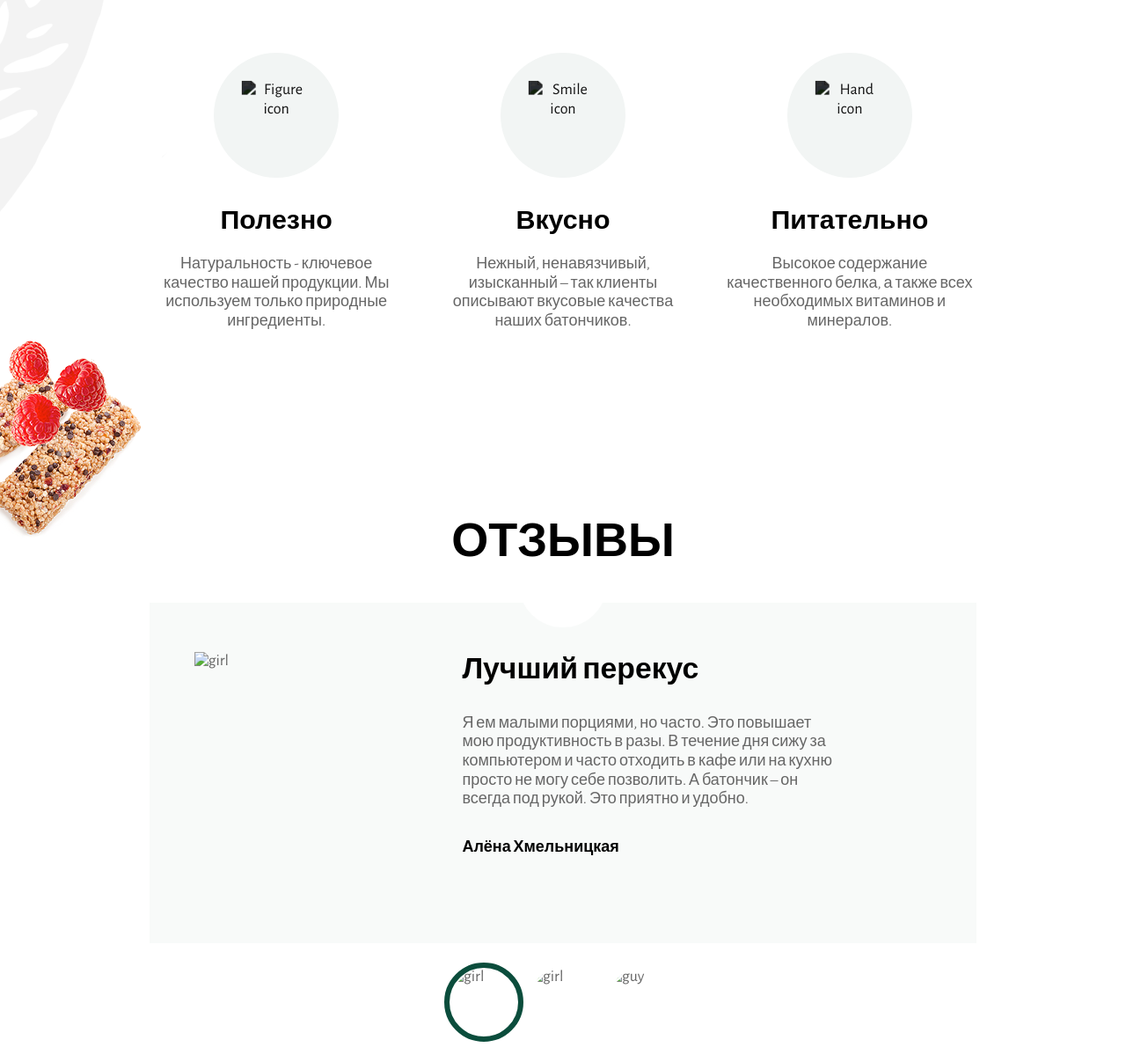
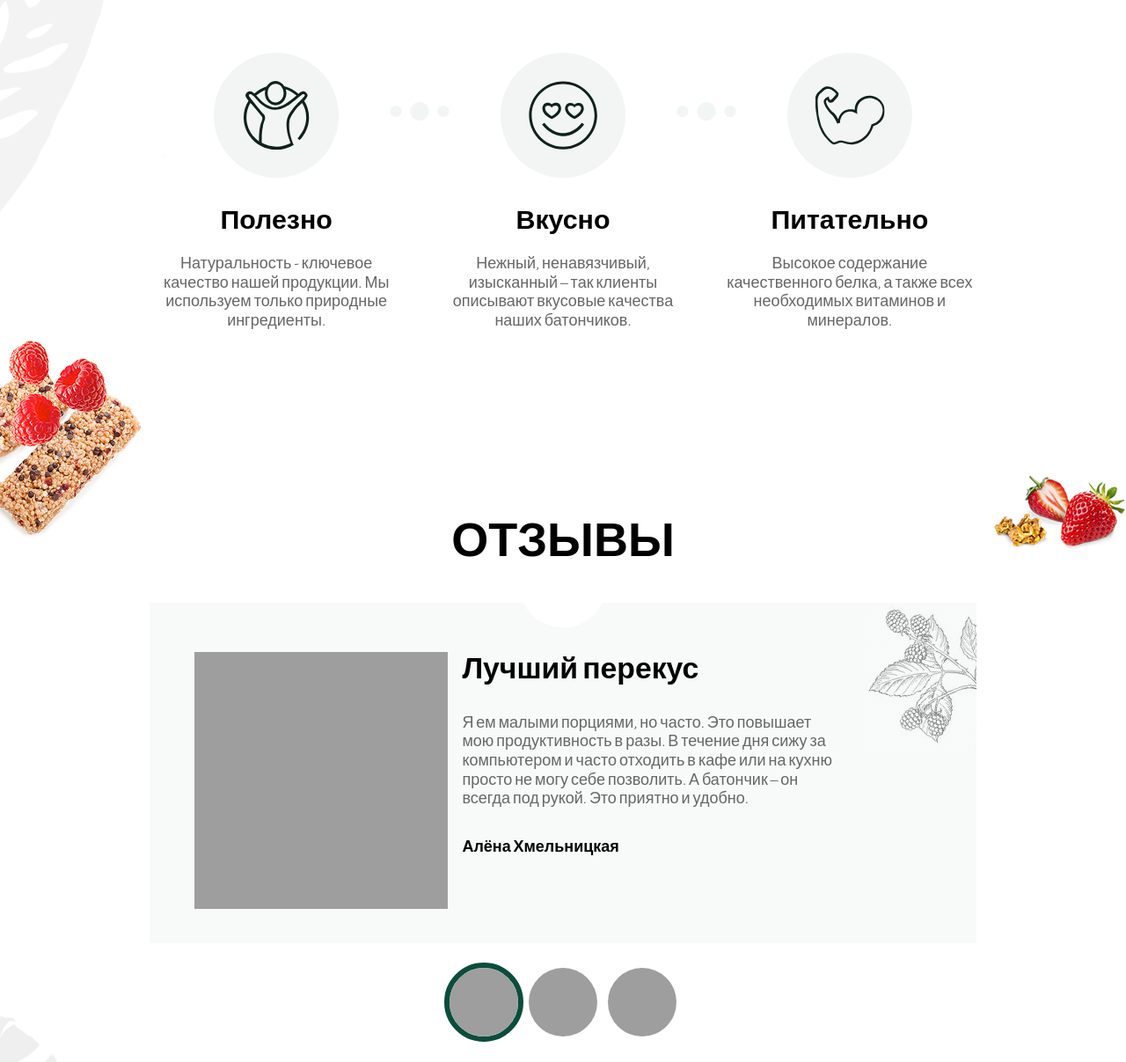
Before and after one commit to any4451/Chocco, a plain HTML site: page index.html in a window 1280 px wide. Shown: the part 1116-2323 px from the top of the page at 88% size. Drawn offline with nearby package versions, Linux system fonts and the light colour scheme; files that its build step writes are made by us from their sources; the site is published under a folder, as on GitHub Pages, so addresses that start at the root find nothing; files whose address does not match are found by name.

Commit message:
new commit

```diff
--- a/css/components/advantages.scss
+++ b/css/components/advantages.scss
@@ -53,7 +53,7 @@
   }
   &:after {
     position: absolute;
-    content: url(/img/decor-separator.png);
+    content: url(../img/decor-separator.png);
     top: 3.125rem;
     right: 0;
     transform: translate(50%);
--- a/css/components/hero.scss
+++ b/css/components/hero.scss
@@ -24,7 +24,7 @@
 }
 @media screen and (min-width: $tablets) {
   &:after {
-    content: url(/img/berries.png);
+    content: url(../img/berries.png);
     position: absolute;
     right: 8.75rem;
     bottom: -3.375rem;
--- a/css/components/reviews.scss
+++ b/css/components/reviews.scss
@@ -6,7 +6,7 @@
   margin-bottom: 1.25rem;
 }
 .review {
-  background: url(/img/decor-review.png) right top no-repeat;
+  background: url(../img/decor-review.png) right top no-repeat;
   background-color: #f8faf9;
   display: flex;
   padding: 3.125rem 2.8125rem 2.125rem;
--- a/css/main.scss
+++ b/css/main.scss
@@ -104,7 +104,7 @@ h3 {
       margin-bottom: 0.625rem;
       width: 19.75rem;
       height: 20.625rem;
-      background: url(/img/hero-tablet.png) center center / contain no-repeat;
+      background: url(../img/hero-tablet.png) center center / contain no-repeat;
     }
   }
 }
@@ -143,16 +143,16 @@ h3 {
   margin-bottom: 0.625rem;
 }
 .reviews-section {
-  background: url(/img/leaf-grey-reviews.png) left bottom -10.625rem no-repeat;
+  background: url(../img/leaf-grey-reviews.png) left bottom -10.625rem no-repeat;
   position: relative;
   &:after {
-    content: url(/img/berries2.png);
+    content: url(../img/berries2.png);
     position: absolute;
     bottom: -6.4375rem;
     left: 0;
   }
   &:before {
-    content: url(/img/strawberry.png);
+    content: url(../img/strawberry.png);
     position: absolute;
     top: 3.125rem;
     right: 0;
@@ -162,19 +162,19 @@ h3 {
   }
 }
 .delivery-section {
-  background: #d3ddd9 url(/img/pattern-delivery.png);
+  background: #d3ddd9 url(../img/pattern-delivery.png);
   background-size: cover;
   position: relative;
   @media screen and (min-width: $tablets){
     &:before {
       position: absolute;
-      content: url(/img/berry-delivery.png);
+      content: url(../img/berry-delivery.png);
       bottom: 4.6875rem;
       left: 8.9375rem;
     }
     &:after {
       position: absolute;
-      content: url(/img/leaf-delivery.png);
+      content: url(../img/leaf-delivery.png);
       bottom: 4.6875rem;
       right: 1.875rem;
     }
--- a/index.html
+++ b/index.html
@@ -101,7 +101,7 @@
                     <ul class="advantages">
                         <li class="advantage">
                             <div class="advantage__pic">
-                                <div class="advantage__pic-wrap"><img src="/img/icons/1.svg" alt="Figure icon"></div>
+                                <div class="advantage__pic-wrap"><img src="./img/icons/1.svg" alt="Figure icon"></div>
                             </div>
                             <div class="advantage__text">
                                 <h3 class="advantage__title">Полезно</h3>
@@ -114,7 +114,7 @@
                         </li>
                         <li class="advantage">
                             <div class="advantage__pic">
-                                <div class="advantage__pic-wrap"><img src="/img/icons/3.svg" alt="Smile icon"></div>
+                                <div class="advantage__pic-wrap"><img src="./img/icons/3.svg" alt="Smile icon"></div>
                             </div>
                             <div class="advantage__text">
                                 <h3 class="advantage__title">Вкусно</h3>
@@ -127,7 +127,7 @@
                         </li>
                         <li class="advantage">
                             <div class="advantage__pic">
-                                <div class="advantage__pic-wrap"><img src="/img/icons/2.svg" alt="Hand icon"></div>
+                                <div class="advantage__pic-wrap"><img src="./img/icons/2.svg" alt="Hand icon"></div>
                             </div>
                             <div class="advantage__text">
                                 <h3 class="advantage__title">Питательно</h3>
@@ -150,7 +150,7 @@
                         <ul class="reviews__display">
                             <li class="review">
                                 <div class="review__avatar">
-                                    <img src="/img/photo1.jpg" alt="girl">
+                                    <img src="./img/photo1.jpg" alt="girl">
                                 </div>
                                 <article class="review__content">
                                     <h2 class="review__title">Лучший перекус</h2>
@@ -175,17 +175,17 @@
                         <ul class="reviews__switcher">
                             <li class="review-switcher">
                                 <a class="review-switcher__link review-switcher__link--active" href="">
-                                    <img src="/img/photo1.jpg" alt="girl">
+                                    <img src="./img/photo1.jpg" alt="girl">
                                 </a>
                             </li>
                             <li class="review-switcher">
                                 <a class="review-switcher__link" href="">
-                                    <img src="/img/photo3.jpg" alt="girl">
+                                    <img src="./img/photo3.jpg" alt="girl">
                                 </a>
                             </li>
                             <li class="review-switcher">
                                 <a class="review-switcher__link" href="">
-                                    <img src="/img/photo2.jpg" alt="guy">
+                                    <img src="./img/photo2.jpg" alt="guy">
                                 </a>
                             </li>
                         </ul>
```
